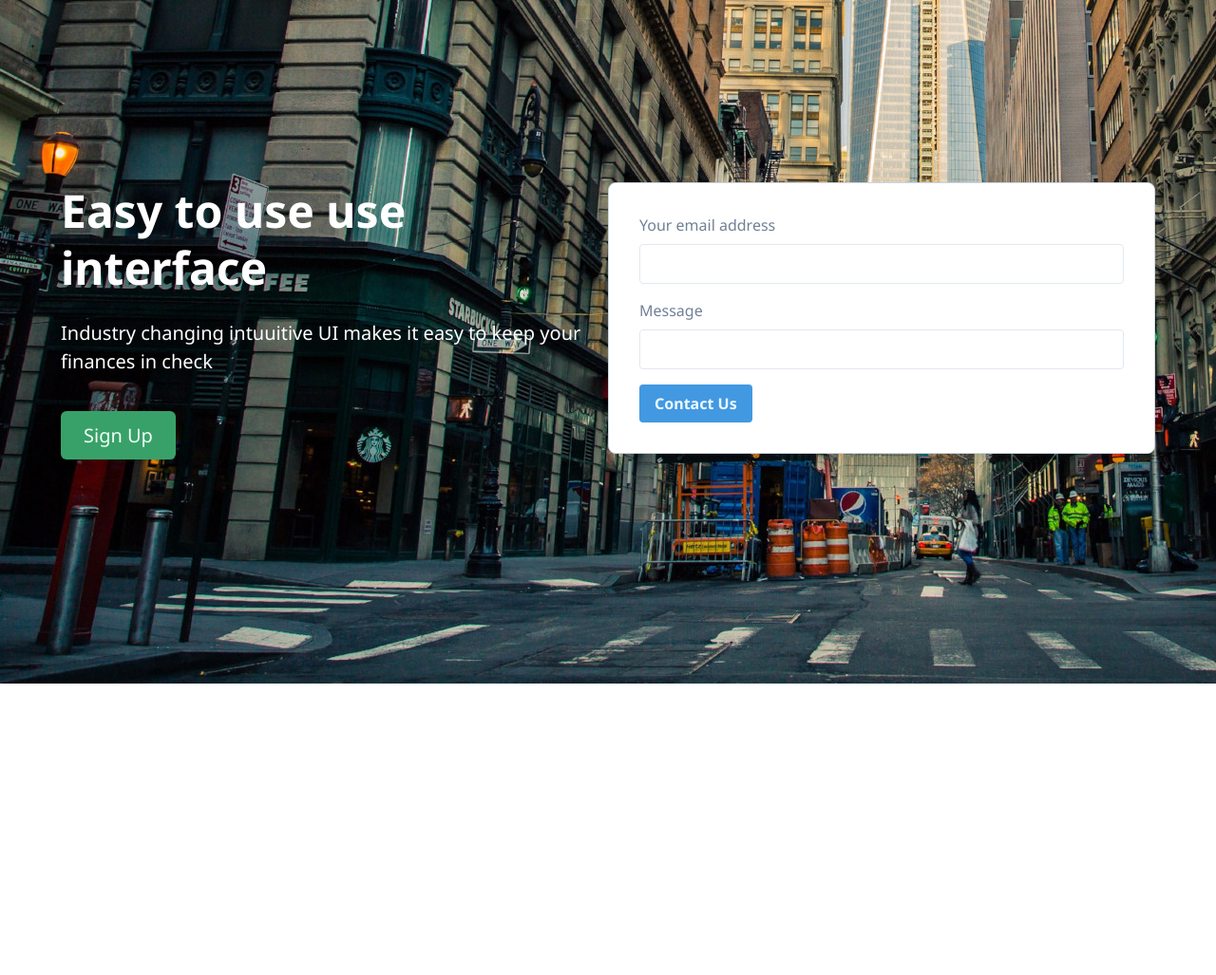
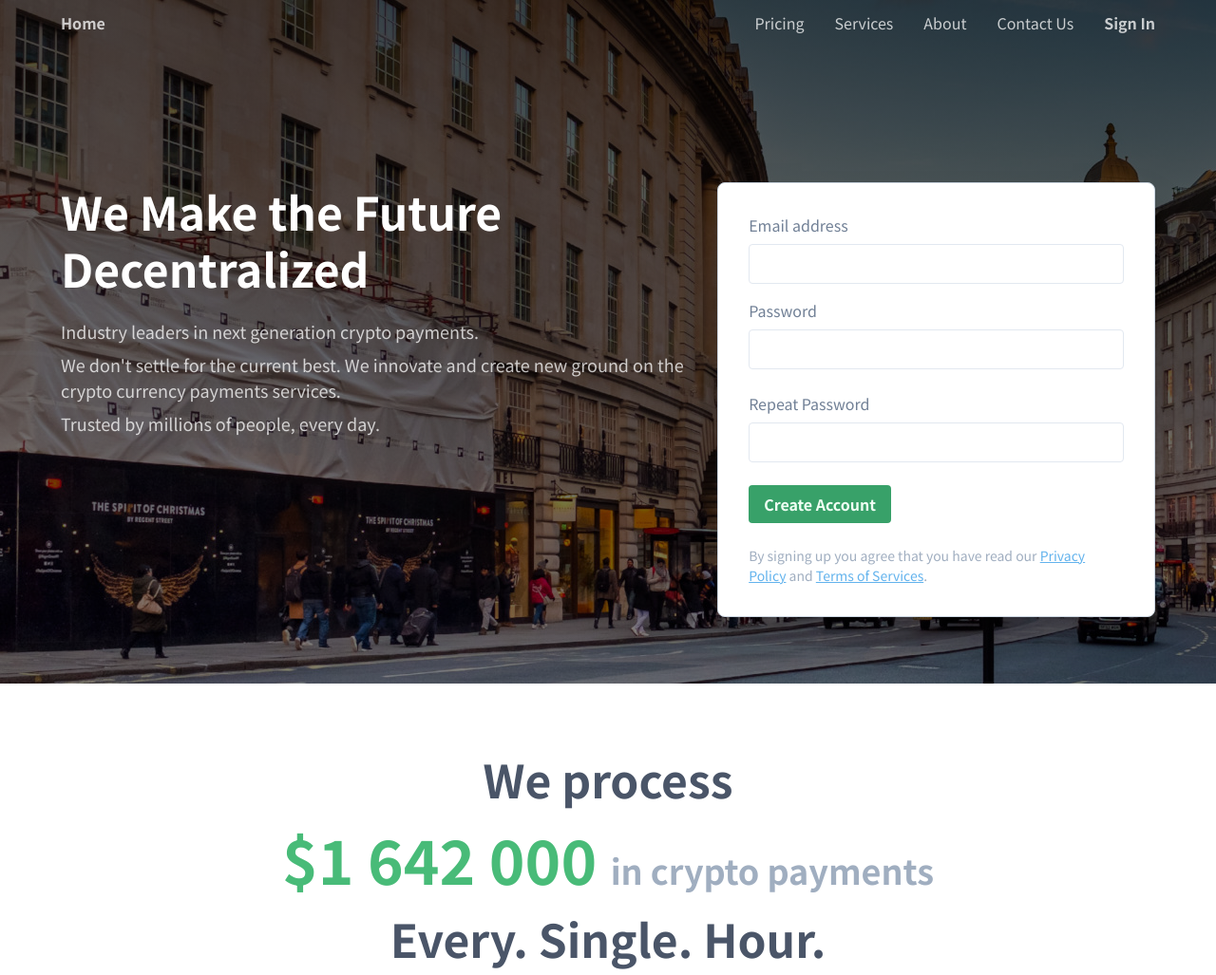
Before and after one commit to laurivaananen/product_landing_page, a website: page public/index.html in a window 1280 px wide. Shown: the top 1027 px of the page at 95% size. Before the commit the page ends 800 px from the top, so only its background shows below. Drawn offline with nearby package versions, Linux system fonts and the light colour scheme; files that its build step writes are made by us from their sources.

Commit message:
add more content

```diff
--- a/public/index.html
+++ b/public/index.html
@@ -13,6 +13,8 @@
       href="https://fonts.googleapis.com/css2?family=Noto+Sans:wght@400;700&display=swap"
       rel="stylesheet"
     />
+    <link href="https://fonts.googleapis.com/css2?family=Noto+Sans+TC:wght@400;700&display=swap" rel="stylesheet">
+
     <script
       src="https://cdn.jsdelivr.net/gh/alpinejs/alpine@v2.4.1/dist/alpine.min.js"
       defer
@@ -21,59 +23,35 @@
   </head>
   <body class="antialiased font-sans">
     <div
-      x-data="hero()"
-      x-init="initImageLoop()"
-      x-on:mouseenter="stopImageLoop()"
-      x-on:mouseleave="initImageLoop()"
-      class="relative overflow-hidden w-screen h-720px bg-gray-700 mx-auto"
+      class="relative overflow-hidden w-full h-720px bg-gray-700 mx-auto"
     >
-      <template x-for="image in images">
+    <header class="absolute top-0 inset-x-0 z-20">
+      <nav class="max-w-6xl mx-auto flex justify-between">
+        <a href="" class="text-white font-bold opacity-75 h-12 flex items-center">Home</a>
+        <div class="flex">
+          <a href="" class="text-white opacity-75 h-12 flex items-center">Pricing</a>
+          <a href="" class="ml-8 text-white opacity-75 h-12 flex items-center">Services</a>
+          <a href="" class="ml-8 text-white opacity-75 h-12 flex items-center">About</a>
+          <a href="" class="ml-8 text-white opacity-75 h-12 flex items-center">Contact Us</a>
+          <a href="" class="ml-8 text-white font-bold opacity-75 h-12 flex items-center">Sign In</a>
+        </div>
+      </nav>
+    </header>
         <div
-          :style="image.path"
-          class="w-screen h-full absolute z-0"
-          :class="{'z-20' : activeImage === image.id, 'z-10' : activeImage === image.id + 1}"
-          x-show="activeImage === image.id"
-          x-transition:enter="transition ease-out transform duration-500 -ml-1280px"
-          x-transition:enter-start="opacity-75 transform"
-          x-transition:enter-end="opacity-100 transform translate-x-1280px"
-          x-transition:leave="transition ease-out duration-500"
-          x-transition:leave-start="opacity-100"
-          x-transition:leave-end="opacity-100 transform translate-x-1280px"
+          style="background-image: linear-gradient(rgb(78, 78, 78), rgb(131, 131, 131)), url(images/london_crop.jpg); background-blend-mode: multiply"
+          class="bg-cover w-full h-full absolute"
         >
           <div class="max-w-6xl mx-auto mt-48 flex flex-row">
-            <div class="w-1/2">
+            <div class="w-3/5">
               <h1
                 class="text-5xl font-bold text-white leading-tight"
-                x-text="image.h1"
-              ></h1>
-              <p class="mt-6 text-xl text-white" x-text="image.p"></p>
-              <div class="mt-12">
-                <a
-                  x-text="image.button"
-                  href=""
-                  class="px-6 py-3 rounded-md bg-green-600 text-green-100 text-xl shadow-lg"
-                ></a>
-              </div>
+              >We Make the Future Decentralized</h1>
+              <p class="mt-6 text-lg text-white opacity-75">Industry leaders in next generation crypto payments.</p>
+              <p class="mt-2 text-lg text-white opacity-75">We don't settle for the current best. We innovate and create new ground on the crypto currency payments services.</p>
+              <p class="mt-2 text-lg text-white opacity-75">Trusted by millions of people, every day.</p>
             </div>
-            <div class="w-1/2">
-              <div x-html="image.form"></div>
-            </div>
-          </div>
-        </div>
-      </template>
-    </div>
-    <script>
-      function hero() {
-        return {
-          images: [
-            {
-              id: 0,
-              path: `background-image: url(images/london_crop.jpg)`,
-              h1: "Best rates in the industry",
-              p:
-                "We hand-pick our rates with reliable vendors accross the globe",
-              button: "Check Prices",
-              form: `<div
+            <div class="w-2/5">
+              <div
                 class="w-full shadow-2xl bg-white border p-8 border-gray-400 rounded-lg"
               >
                 <div class="mb-4">
@@ -87,123 +65,71 @@
                   />
                 </div>
                 <div class="mb-6">
-                  <label for="email" class="block text-gray-600 mb-2"
+                  <label for="password" class="block text-gray-600 mb-2"
                     >Password</label
                   >
                   <input
                     type="text"
-                    id="email"
+                    id="password"
+                    class="rounded py-2 px-3 w-full text-gray-700 appearance-none border"
+                  />
+                </div>
+                <div class="mb-6">
+                  <label for="repeatPassword" class="block text-gray-600 mb-2"
+                    >Repeat Password</label
+                  >
+                  <input
+                    type="text"
+                    id="repeatPassword"
                     class="rounded py-2 px-3 w-full text-gray-700 appearance-none border"
                   />
                 </div>
                 <div class="flex items-center mb-6">
                   <button
-                    class="font-bold px-4 py-2 rounded bg-blue-500 text-blue-100"
+                    class="font-bold px-4 py-2 rounded bg-green-600 text-green-100"
                   >
-                    Sign in
+                    Create Account
                   </button>
-                  <a href="" class="text-blue-500 ml-4">Forgot password?</a>
+                  <a href="" class="text-blue-500 ml-4"></a>
                 </div>
-                <div class="flex items-center">
-                  <div class="border-t border-gray-400 flex-1"></div>
-                  <p class="px-4 text-gray-500 text-sm">
-                    Don't have an account yet?
-                  </p>
-                  <div class="border-t border-400 flex-1"></div>
+                <div class="">
+                  <p class="text-sm text-gray-500">By signing up you agree that you have read our <a href="" class="text-blue-400 underline">Privacy Policy</a> and <a href="" class="text-blue-400 underline">Terms of Services</a>.</p>
                 </div>
-              </div>`,
-            },
-            {
-              id: 1,
-              path: `background-image: url(images/new_york_crop.jpg)`,
-              h1: "Easy to use use interface",
-              p:
-                "Industry changing intuuitive UI makes it easy to keep your finances in check",
-              button: "Sign Up",
-              form: `<div
-                class="w-full shadow-2xl bg-white border p-8 border-gray-400 rounded-lg"
-              >
-                <div class="mb-4">
-                  <label for="messageEmail" class="block text-gray-600 mb-2"
-                    >Your email address</label
-                  >
-                  <input
-                    type="text"
-                    id="messageEmail"
-                    class="rounded py-2 px-3 w-full text-gray-700 appearance-none border"
-                  />
-                </div>
-                <div class="mb-4">
-                  <label for="message" class="block text-gray-600 mb-2"
-                    >Message</label
-                  >
-                  <input
-                    type="text"
-                    id="message"
-                    class="rounded py-2 px-3 w-full text-gray-700 appearance-none border"
-                  />
-                </div>
-                <button
-                  class="font-bold px-4 py-2 rounded bg-blue-500 text-blue-100"
-                >
-                  Contact Us
-                </button>
-              </div>`,
-            },
-            {
-              id: 2,
-              path: `background-image: url(images/monaco_crop.jpg)`,
-              h1: "Realiable service 24/7",
-              p:
-                "World class customer support makes all of your actions with us secure and trusted.",
-              button: "Contact Us",
-              form: `<div
-                class="w-full shadow-2xl bg-white border p-8 border-gray-400 rounded-lg"
-              >
-              <div class="mb-4">
-                <p class="text-green-500 font-bold text-5xl leading-tight">
-                  $1 520 000
-                </p>
-                <p class="text-sm text-gray-700"></p>
-                  In transactions the last day
-                </p>
               </div>
-              <div class="mb-4">
-                <p class="text-green-500 font-bold text-5xl leading-tight">
-                  1.24s
-                </p>
-                <p class="text-sm text-gray-700"></p>
-                  Average transaction length
-                </p>
-              </div>
-              <a href=""
-                class="font-bold px-4 py-2 rounded bg-blue-500 text-blue-100">
-                See our stats</a>
-              </div>`,
-            },
-          ],
-          activeImage: 0,
-          intervalID: 0,
-          initImageLoop() {
-            console.log(
-              `Init image loop TIMEOUT. ActiveId: ${this.activeImage}`
-            );
-            setTimeout(() => {
-              console.log(
-                `Init image loop INTERVAL. ActiveId: ${this.activeImage}`
-              );
-              this.intervalID = setInterval(() => {
-                const newId = (this.activeImage + 1) % this.images.length;
-                console.log(`New id ${newId}`);
-                this.activeImage = newId;
-              }, 4000);
-            }, 1000);
-          },
-          stopImageLoop() {
-            clearInterval(this.intervalID);
-          },
-        };
-      }
-    </script>
+            </div>
+          </div>
+        </div>
+      </template>
+    </div>
+    <div>
+      <div class="max-w-6xl mx-auto py-16">
+        <p class="text-center text-gray-700 text-5xl font-bold">We process</p>
+        <h2 class="text-center text-green-500 text-6xl font-bold">$1 642 000 <span class="text-gray-500 text-4xl">in crypto payments</span></h2>
+        <p class="text-center text-gray-700 text-5xl font-bold">Every. Single. Hour.</p>
+        <h3 class="text-3xl text-gray-900 mt-16">You can trust our state of the art payment gateway system</h3>
+        <ul class="ml-8 mt-4 space-y-4">
+          <li class="text-gray-700">99,9% uptime in the last month</li>
+          <li class="text-gray-700">GDPR compliant</li>
+          <li class="text-gray-700">26 edge nodes around the globe</li>
+          <li class="text-gray-700">Lowest average latency compared to competitors</li>
+        </ul>
+        <div class="text-center mt-12">
+          <a class="text-xl px-6 py-3 bg-green-600 text-green-100 rounded-md" href="">Check our Pricing</a>
+        </div>
+      </div>
+    </div>
+    <div class="bg-green-100">
+      <div class="max-w-6xl mx-auto py-16">
+        <h2 class="text-center text-green-500 text-5xl font-bold">Easiest to use interface in the Industry</h2>
+        <div>
+          <div class="bg-gray-100 rounded-lg border border-gray-300">
+            <p class="bg-gray-200 p-4 border-b font-bold text-gray-700">Latest payments</p>
+            <ul>
+              <li class="flex"><p>Justin T.</p><p>$5,000</p><p>2 days left</p><p>Bitcoin</p></li>
+            </ul>
+          </div>
+        </div>
+      </div>
+    </div>
   </body>
 </html>
--- a/tailwind.config.js
+++ b/tailwind.config.js
@@ -20,7 +20,7 @@ module.exports = {
         "-200px": "-200px",
       },
       fontFamily: {
-        sans: ["'Noto Sans'", ...defaultTheme.fontFamily.sans],
+        sans: ["'Noto Sans TC'", ...defaultTheme.fontFamily.sans],
       },
     },
   },
```
